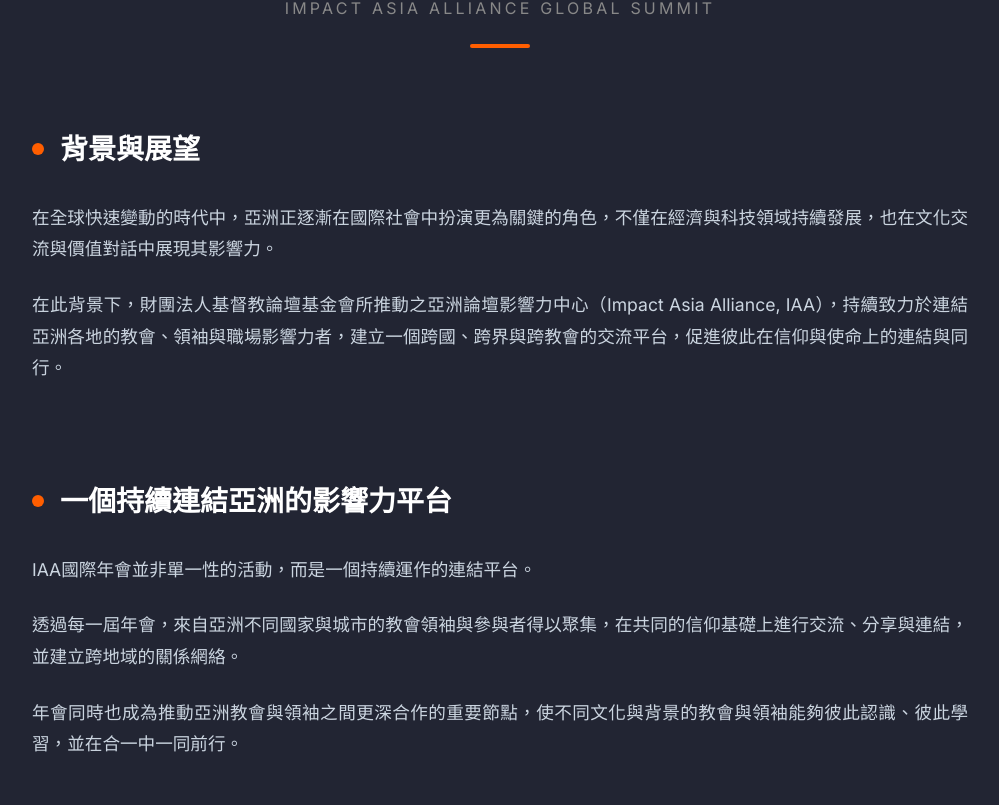
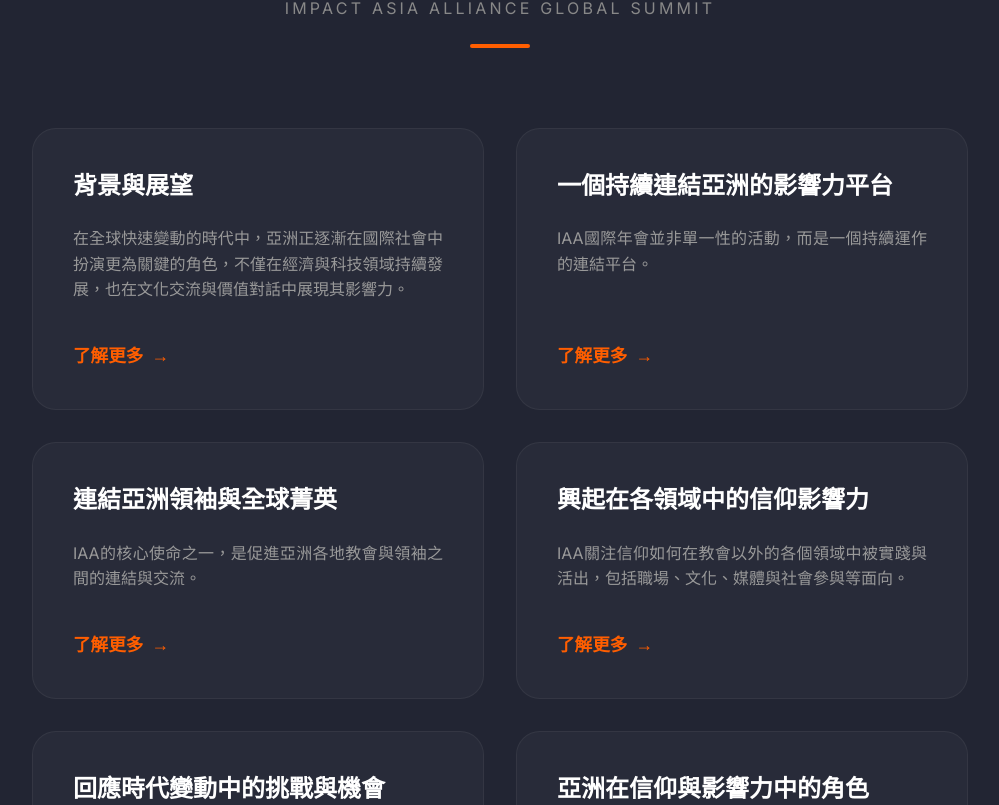
Before and after one commit to newstream-stack/impactasiacenter, a React (Vite) app: page / in a window 1280 px wide. Shown: the part 5895-6700 px from the top of the page, without its empty margins (140-1139 px from the left). Built offline with nearby package versions, Linux system fonts and the light colour scheme.

Commit message:
改成卡片式的

```diff
--- a/src/components/IAAIntro/IAAIntro.jsx
+++ b/src/components/IAAIntro/IAAIntro.jsx
@@ -16,14 +16,19 @@ export default function IAAIntro() {
           <div className={styles.line} />
         </div>
 
-        <div className={styles.content}>
+        <div className={styles.grid}>
           {data.blocks.map((block, index) => (
-            <div key={index} className={styles.block}>
-              <h3 className={styles.blockTitle}>{block.title}</h3>
-              <div className={styles.paragraphs}>
-                {block.paragraphs.map((p, pIndex) => (
-                  <p key={pIndex}>{p}</p>
-                ))}
+            <div key={index} className={styles.card}>
+              <div className={styles.cardContent}>
+                <h3 className={styles.cardTitle}>{block.title}</h3>
+                <div className={styles.cardText}>
+                  {block.paragraphs[0]}
+                </div>
+              </div>
+              <div className={styles.cardFooter}>
+                <span className={styles.learnMore}>
+                  {t('about.btnMore')} <span className={styles.arrow}>→</span>
+                </span>
               </div>
             </div>
           ))}
--- a/src/components/IAAIntro/IAAIntro.module.css
+++ b/src/components/IAAIntro/IAAIntro.module.css
@@ -38,87 +38,69 @@
   border-radius: 2px;
 }
 
-.content {
+.grid {
+  display: grid;
+  grid-template-columns: repeat(auto-fit, minmax(320px, 1fr));
+  gap: 2rem;
+  margin-top: 2rem;
+}
+
+.card {
+  background: rgba(255, 255, 255, 0.03);
+  border: 1px solid rgba(255, 255, 255, 0.05);
+  border-radius: 24px;
+  padding: 2.5rem;
   display: flex;
   flex-direction: column;
-  gap: 6rem;
+  justify-content: space-between;
+  transition: all 0.4s cubic-bezier(0.4, 0, 0.2, 1);
+  height: 100%;
 }
 
-.block {
-  display: flex;
-  flex-direction: column;
-  gap: 2rem;
+.card:hover {
+  background: rgba(255, 255, 255, 0.05);
+  border-color: var(--accent);
+  transform: translateY(-10px);
 }
 
-.blockTitle {
-  font-size: 1.75rem;
+.cardTitle {
+  font-size: 1.5rem;
   font-weight: 700;
   color: #fff;
-  display: flex;
-  align-items: center;
-  gap: 1rem;
+  margin-bottom: 1.5rem;
+  line-height: 1.4;
 }
 
-.blockTitle::before {
-  content: '';
-  width: 12px;
-  height: 12px;
-  background: var(--accent);
-  border-radius: 50%;
-}
-
-.paragraphs {
-  display: flex;
-  flex-direction: column;
-  gap: 1.5rem;
-}
-
-.paragraphs p {
-  font-size: 1.1rem;
-  line-height: 1.8;
-  color: #cbd5e0;
+.cardText {
+  font-size: 1rem;
+  line-height: 1.6;
+  color: #999;
   text-align: justify;
 }
 
-.missionGrid {
-  display: grid;
-  grid-template-columns: repeat(auto-fit, minmax(280px, 1fr));
-  gap: 2rem;
+.cardFooter {
+  margin-top: 2.5rem;
 }
 
-.missionCard {
-  background: rgba(255, 255, 255, 0.03);
-  padding: 2rem;
-  border-radius: 16px;
-  border: 1px solid rgba(255, 255, 255, 0.05);
-  transition: all 0.3s ease;
+.learnMore {
+  color: var(--accent);
+  font-weight: 700;
+  display: flex;
+  align-items: center;
+  gap: 0.5rem;
+  font-size: 1.1rem;
 }
 
-.missionCard:hover {
-  background: rgba(255, 255, 255, 0.05);
-  border-color: var(--accent);
-  transform: translateY(-5px);
+.arrow {
+  transition: transform 0.3s ease;
 }
 
-.label {
-  display: block;
-  font-size: 0.9rem;
-  font-weight: 700;
-  color: var(--accent);
-  text-transform: uppercase;
-  letter-spacing: 0.1em;
-  margin-bottom: 1rem;
-}
-
-.text {
-  font-size: 1rem;
-  line-height: 1.6;
-  color: #fff;
+.card:hover .arrow {
+  transform: translateX(5px);
 }
 
 @media (max-width: 768px) {
   .section { padding: 4rem 0; }
-  .content { gap: 4rem; }
-  .blockTitle { font-size: 1.5rem; }
-  .paragraphs p { font-size: 1rem; }
+  .grid { grid-template-columns: 1fr; gap: 1.5rem; }
+  .card { padding: 2rem; }
 }
```
